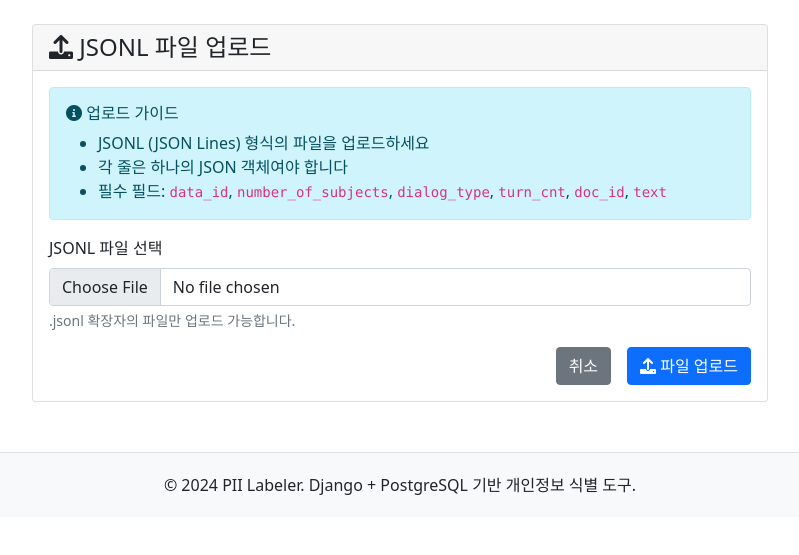
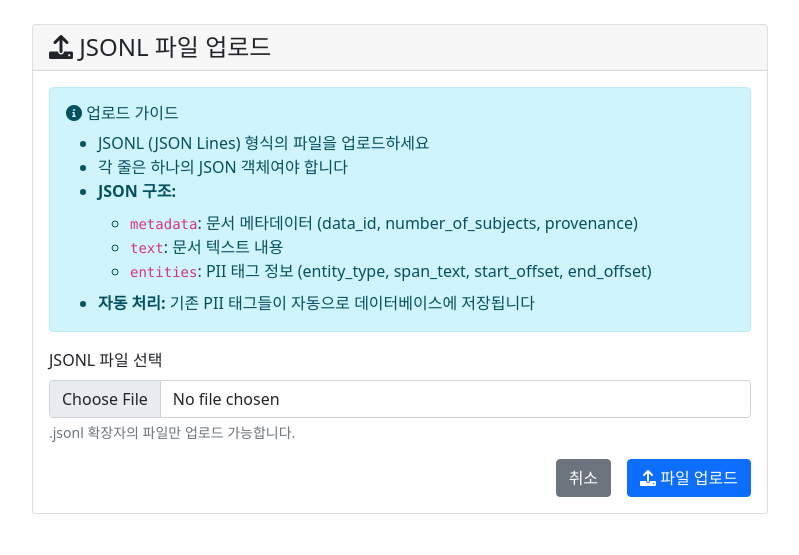
Before and after one commit to tama0728/PII_labeler, a Django app: page /documents/create/ in a window 1280 px wide. Shown: the part 56-611 px from the top of the page, without its empty margins (240-1039 px from the left). Run offline with Django 4.2, Linux system fonts and the light colour scheme; the visitor is signed in with stand-in values (Sample User, id 1).

Commit message:
PII 태그 구조 적용

```diff
--- a/main/templates/main/document_create.html
+++ b/main/templates/main/document_create.html
@@ -15,7 +15,13 @@
                     <ul class="mb-0">
                         <li>JSONL (JSON Lines) 형식의 파일을 업로드하세요</li>
                         <li>각 줄은 하나의 JSON 객체여야 합니다</li>
-                        <li>필수 필드: <code>data_id</code>, <code>number_of_subjects</code>, <code>dialog_type</code>, <code>turn_cnt</code>, <code>doc_id</code>, <code>text</code></li>
+                        <li><strong>JSON 구조:</strong></li>
+                        <ul class="mt-2">
+                            <li><code>metadata</code>: 문서 메타데이터 (data_id, number_of_subjects, provenance)</li>
+                            <li><code>text</code>: 문서 텍스트 내용</li>
+                            <li><code>entities</code>: PII 태그 정보 (entity_type, span_text, start_offset, end_offset)</li>
+                        </ul>
+                        <li class="mt-2"><strong>자동 처리:</strong> 기존 PII 태그들이 자동으로 데이터베이스에 저장됩니다</li>
                     </ul>
                 </div>
 
--- a/main/views.py
+++ b/main/views.py
@@ -51,24 +51,67 @@ def document_create(request):
                 lines = content.strip().split('\n')
 
                 created_count = 0
+                total_tags = 0
+
                 for line in lines:
                     if line.strip():
                         try:
                             data = json.loads(line)
+
+                            # metadata에서 정보 추출
+                            metadata = data.get('metadata', {})
+                            provenance = metadata.get('provenance', {})
+
+                            # Document 생성
                             document = Document.objects.create(
-                                data_id=data.get('data_id', ''),
-                                number_of_subjects=data.get('number_of_subjects', ''),
-                                dialog_type=data.get('dialog_type', ''),
-                                turn_cnt=data.get('turn_cnt', ''),
-                                doc_id=data.get('doc_id', ''),
+                                data_id=metadata.get('data_id', ''),
+                                number_of_subjects=str(metadata.get('number_of_subjects', '')),
+                                dialog_type=provenance.get('dialog_type', ''),
+                                turn_cnt=str(provenance.get('turn_cnt', '')),
+                                doc_id=provenance.get('doc_id', ''),
                                 text=data.get('text', ''),
                                 created_by=request.user
                             )
+
+                            # entities에서 PII 태그 생성
+                            entities = data.get('entities', [])
+                            for entity in entities:
+                                try:
+                                    # PII 카테고리 찾기
+                                    pii_category = PIICategory.objects.filter(
+                                        value=entity.get('entity_type')
+                                    ).first()
+
+                                    if pii_category:
+                                        PIITag.objects.create(
+                                            document=document,
+                                            pii_category=pii_category,
+                                            span_text=entity.get('span_text', ''),
+                                            start_offset=entity.get('start_offset', 0),
+                                            end_offset=entity.get('end_offset', 0),
+                                            span_id=entity.get('span_id', ''),
+                                            entity_id=entity.get('entity_id', ''),
+                                            annotator=entity.get('annotator', ''),
+                                            identifier_type=entity.get('identifier_type', ''),
+                                            confidence=1.0,  # 기존 태그는 신뢰도 1.0으로 설정
+                                            created_by=request.user
+                                        )
+                                        total_tags += 1
+                                except Exception as e:
+                                    # 개별 태그 생성 실패는 로그만 남기고 계속 진행
+                                    print(f"태그 생성 실패: {e}")
+                                    continue
+
                             created_count += 1
-                        except json.JSONDecodeError:
+
+                        except json.JSONDecodeError as e:
+                            print(f"JSON 파싱 오류: {e}")
+                            continue
+                        except Exception as e:
+                            print(f"문서 처리 오류: {e}")
                             continue
 
-                messages.success(request, f'{created_count}개의 문서가 성공적으로 업로드되었습니다.')
+                messages.success(request, f'{created_count}개의 문서와 {total_tags}개의 PII 태그가 성공적으로 업로드되었습니다.')
                 return redirect('document_list')
 
             except Exception as e:
@@ -88,9 +131,9 @@ def add_pii_tag(request):
 
             document_id = data.get('document_id')
             pii_category_value = data.get('pii_category')
-            start_pos = data.get('start_position')
-            end_pos = data.get('end_position')
-            tagged_text = data.get('tagged_text')
+            start_pos = data.get('start_offset')
+            end_pos = data.get('end_offset')
+            span_text = data.get('span_text')
             confidence = data.get('confidence', 0.0)
 
             document = get_object_or_404(Document, pk=document_id)
@@ -99,9 +142,13 @@ def add_pii_tag(request):
             pii_tag = PIITag.objects.create(
                 document=document,
                 pii_category=pii_category,
-                start_position=start_pos,
-                end_position=end_pos,
-                tagged_text=tagged_text,
+                span_text=span_text,
+                start_offset=start_pos,
+                end_offset=end_pos,
+                span_id=data.get('span_id', ''),
+                entity_id=data.get('entity_id', ''),
+                annotator=data.get('annotator', ''),
+                identifier_type=data.get('identifier_type', ''),
                 confidence=confidence,
                 created_by=request.user
             )
```
Also changed, not shown: main/admin.py (+16 -3 lines), main/models.py (+15 -5 lines), main/templates/main/document_detail.html (+16 -9 lines), main/migrations/0001_initial.py, 1 other file.
